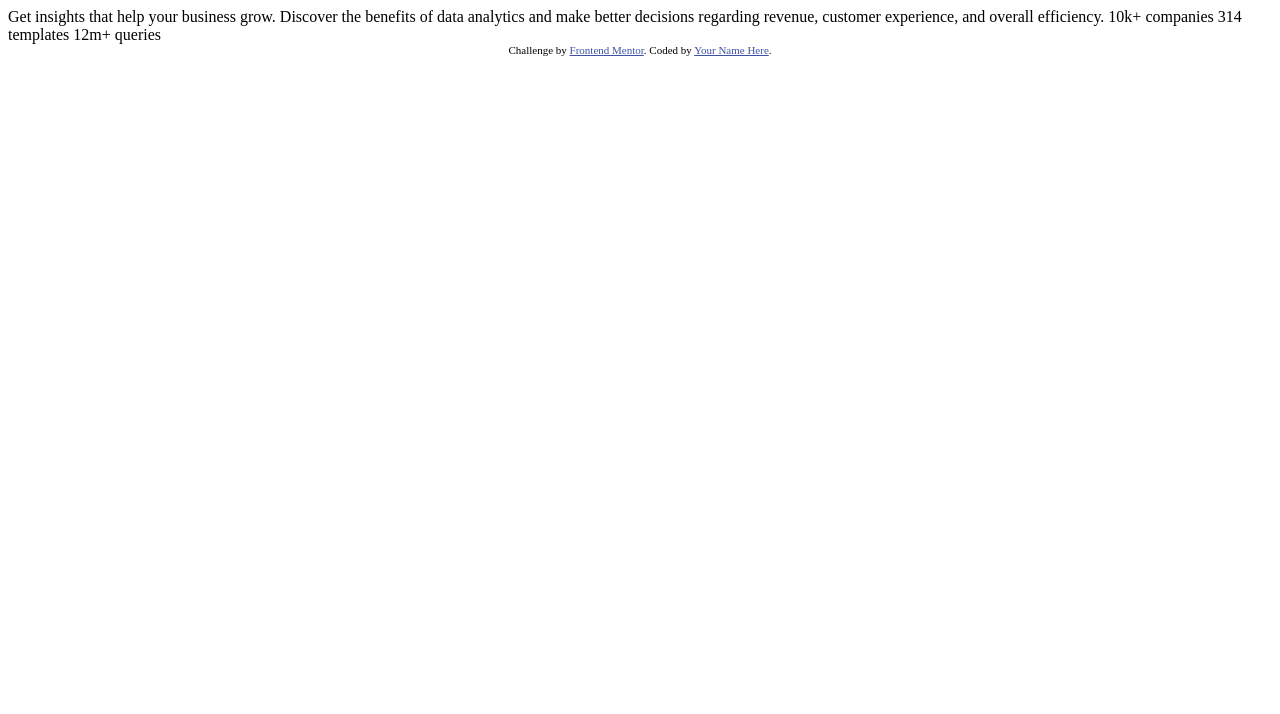
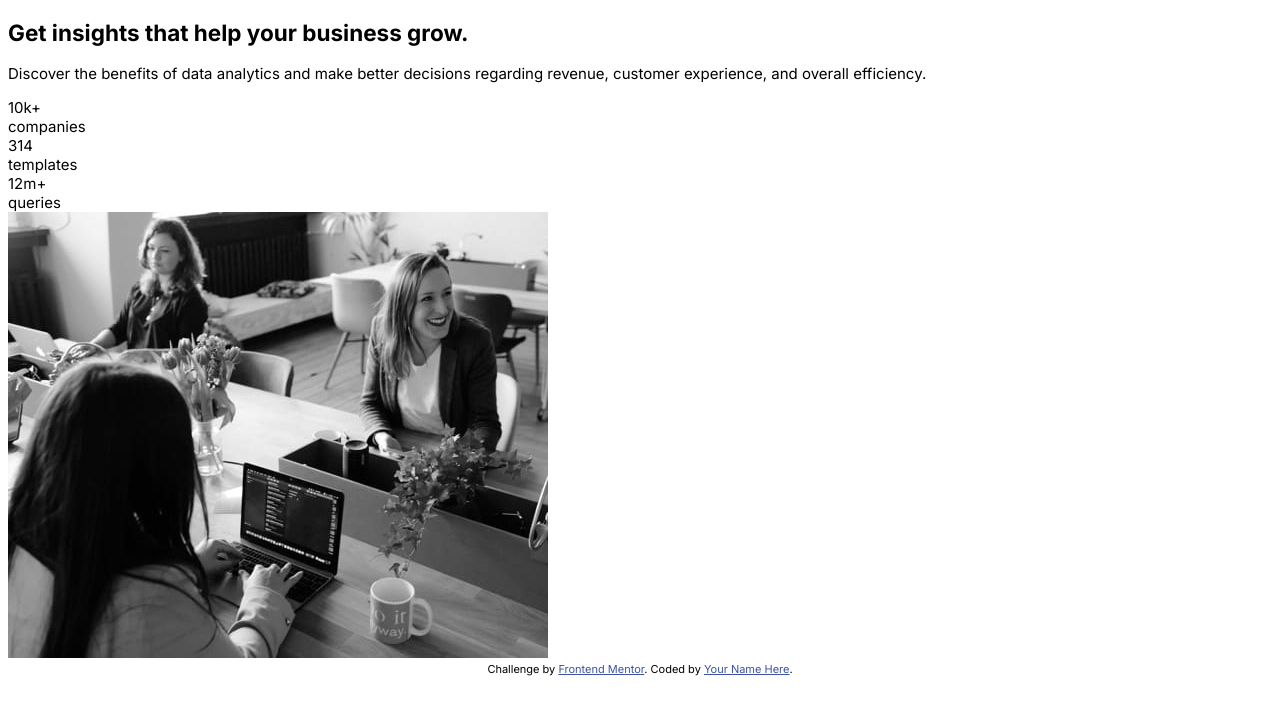
Before and after one commit to jennifertieu/fem-stats-preview-card, a plain HTML site: page index.html in a window 1280 px wide. Drawn offline with Linux system fonts and the light colour scheme.

Commit message:
link style.css and font, set up layout with class names

```diff
--- a/index.html
+++ b/index.html
@@ -3,31 +3,42 @@
 <head>
   <meta charset="UTF-8">
   <meta name="viewport" content="width=device-width, initial-scale=1.0"> <!-- displays site properly based on user's device -->
-
   <link rel="icon" type="image/png" sizes="32x32" href="./images/favicon-32x32.png">
-
+  <link rel="preconnect" href="https://fonts.googleapis.com">
+  <link rel="preconnect" href="https://fonts.gstatic.com" crossorigin>
+  <link href="https://fonts.googleapis.com/css2?family=Inter:wght@400;700&display=swap" rel="stylesheet">
+  <link href="https://fonts.googleapis.com/css2?family=Lexend+Deca&display=swap" rel="stylesheet">
+  <link rel="stylesheet" href="./styles.css">
   <title>Frontend Mentor | Stats preview card component</title>
-
-  <!-- Feel free to remove these styles or customise in your own stylesheet 👍 -->
-  <style>
-    .attribution { font-size: 11px; text-align: center; }
-    .attribution a { color: hsl(228, 45%, 44%); }
-  </style>
 </head>
 <body>
-
-  Get insights that help your business grow.
-
-  Discover the benefits of data analytics and make better decisions regarding revenue, customer
-  experience, and overall efficiency.
-
-  10k+ companies
-  314 templates
-  12m+ queries
-
-  <div class="attribution">
+  <main class="stats-card">
+    <section class="stats-card__content">
+      <h1 class="stats-card__heading">Get <span>insights</span> that help your business grow.</h1>
+      <p class="stats-card_text">
+        Discover the benefits of data analytics and make better decisions regarding revenue, customer
+        experience, and overall efficiency.
+      </p>
+      <article class="stats-card__data">
+        <div class="stats-card__data-item">
+          <div class="stats-card__data-item-number">10k+</div>
+          <div class="stats-card__data-item-text">companies</div>
+        </div>
+        <div class="stats-card__data-item">
+          <div class="stats-card__data-item-number">314</div>
+          <div class="stats-card__data-item-text">templates</div>
+        </div>
+        <div class="stats-card__data-item">
+          <div class="stats-card__data-item-number">12m+</div>
+          <div class="stats-card__data-item-text">queries</div>
+        </div>
+      </article>
+    </section>
+    <img src="./images/image-header-desktop.jpg" alt="Card Image Header">
+  </main>
+  <footer class="attribution">
     Challenge by <a href="https://www.frontendmentor.io?ref=challenge" target="_blank">Frontend Mentor</a>.
     Coded by <a href="#">Your Name Here</a>.
-  </div>
+  </footer>
 </body>
 </html>
```
